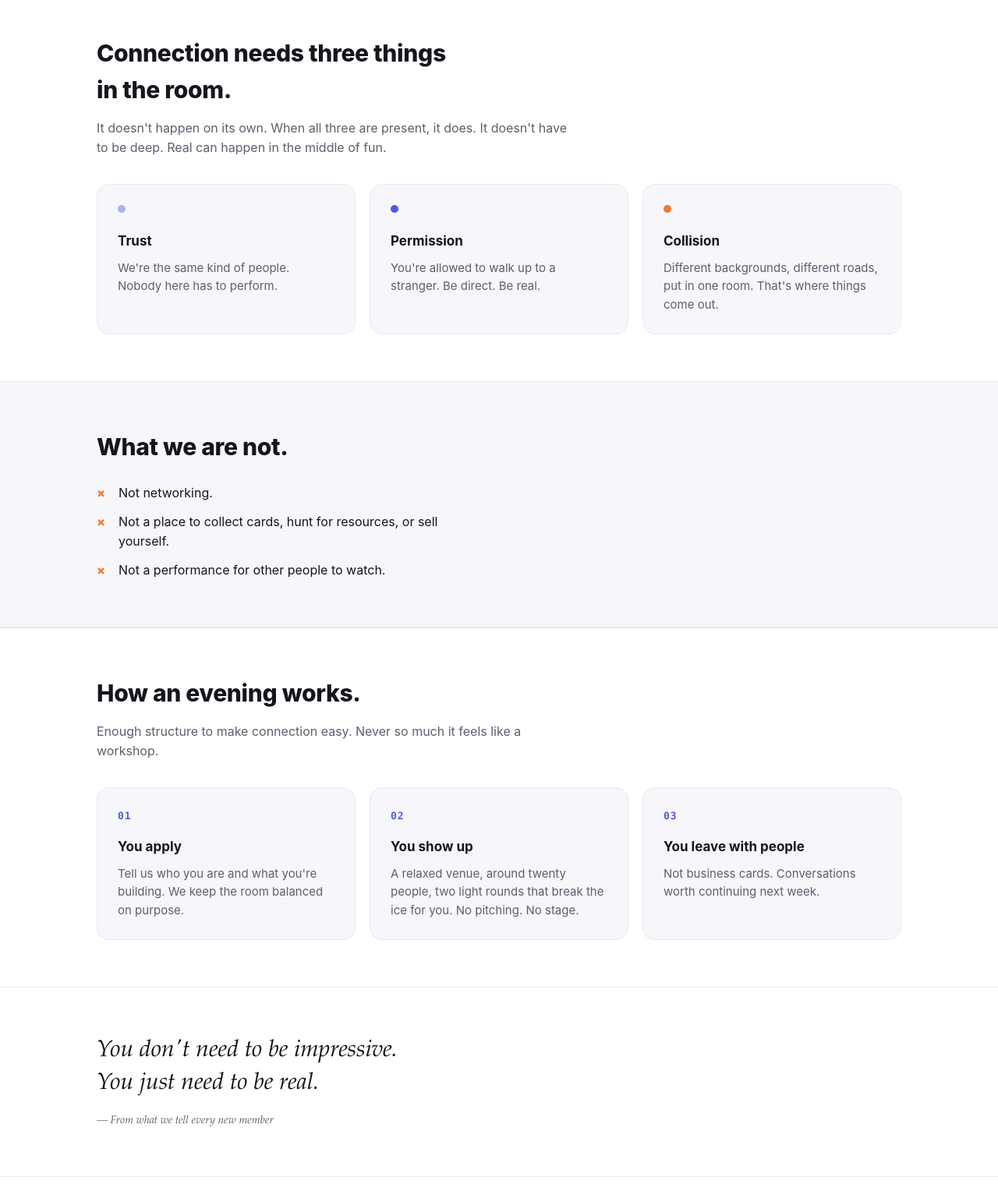
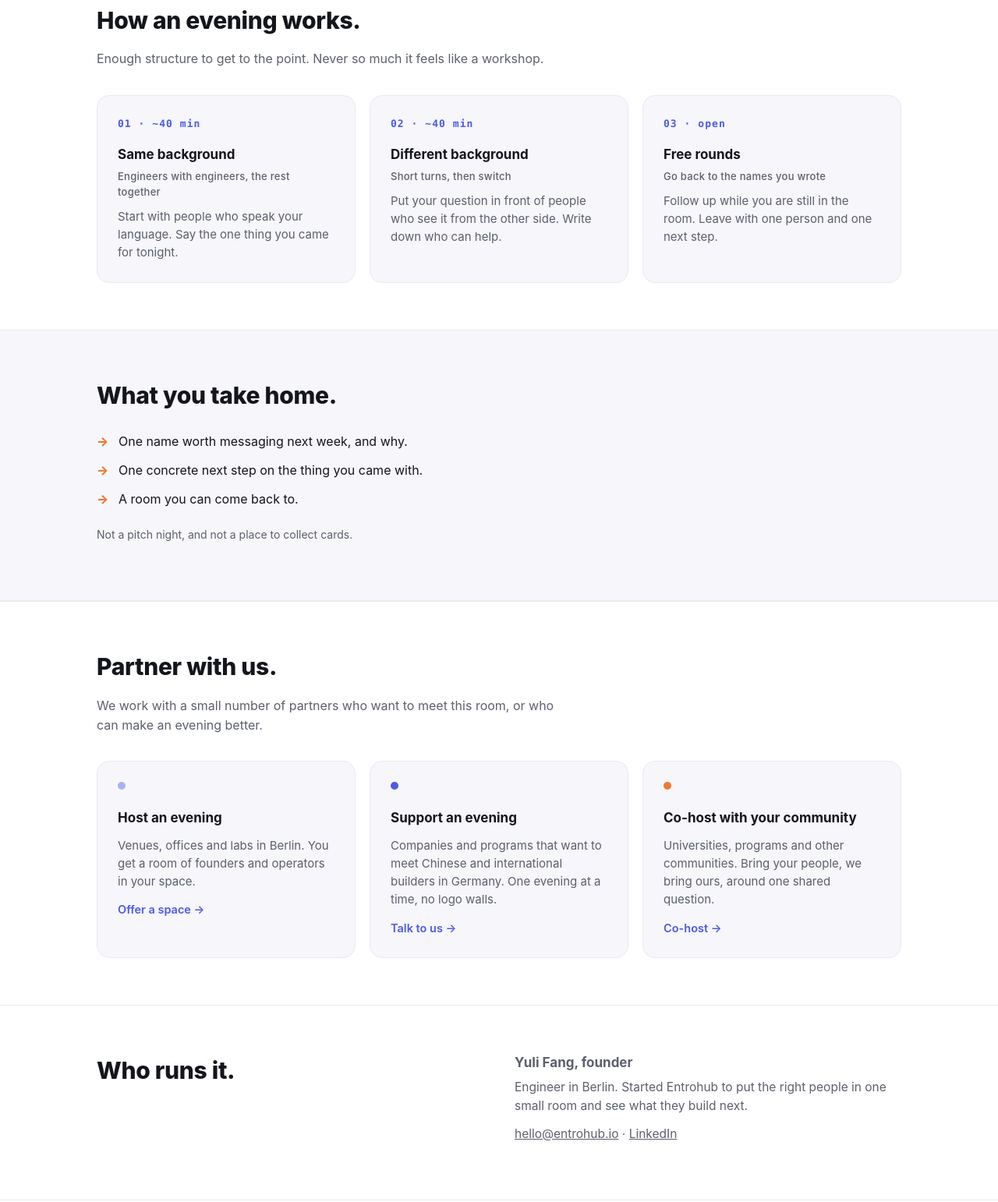
Before and after one commit to entrohub-de/entrohub-landing, a plain HTML site: page index.html in a window 1280 px wide. Shown: the part 1224-2766 px from the top of the page at 78% size. Drawn offline with Linux system fonts and the light colour scheme.

Commit message:
改版：每场一个问题、三轮玩法、合作入口、创始人信息
Co-Authored-By: Claude Opus 5.5 <noreply@anthropic.com>

```diff
--- a/index.html
+++ b/index.html
@@ -3,16 +3,16 @@
 <head>
   <meta charset="utf-8" />
   <meta name="viewport" content="width=device-width, initial-scale=1" />
-  <title>Entrohub — Plenty of contact. Almost no connection. We fix that.</title>
-  <meta name="description" content="Entrohub is a Berlin community for people living between two worlds. Curated evenings for builders in AI, product, engineering and design. Not networking. No pitching. Just people who see each other." />
+  <title>Entrohub — Small rooms in Berlin. Leave with one real next step.</title>
+  <meta name="description" content="Entrohub runs small evenings in Berlin for Chinese and international founders, builders and operators. Around twenty people, one question per night, three short rounds. You leave with a name and a next step, not a stack of cards." />
   <link rel="canonical" href="https://entrohub.io/" />
   <link rel="icon" type="image/png" href="/assets/entrohub-icon.png" />
 
   <!-- Open Graph -->
   <meta property="og:type" content="website" />
   <meta property="og:site_name" content="Entrohub" />
-  <meta property="og:title" content="Entrohub — Plenty of contact. Almost no connection. We fix that." />
-  <meta property="og:description" content="A Berlin community for people living between two worlds. Curated evenings for builders in AI, product, engineering and design. Not networking." />
+  <meta property="og:title" content="Entrohub — Small rooms in Berlin. Leave with one real next step." />
+  <meta property="og:description" content="Small evenings in Berlin for Chinese and international founders, builders and operators. One question per night. Leave with a name and a next step." />
   <meta property="og:url" content="https://entrohub.io/" />
   <meta property="og:image" content="https://entrohub.io/assets/entrohub-banner.png" />
   <meta name="twitter:card" content="summary_large_image" />
@@ -26,13 +26,16 @@
     "alternateName": "Entrohub Berlin",
     "url": "https://entrohub.io/",
     "logo": "https://entrohub.io/assets/entrohub-icon.png",
-    "description": "A Berlin community for people living between two worlds. Entrohub runs curated evenings for builders and operators in AI, product, engineering and design. It is not networking; it exists to turn contact into real connection.",
+    "description": "A Berlin community for Chinese and international founders, builders and operators. Entrohub runs small evenings of around twenty people, each built around one practical question, so every participant leaves with a concrete next step.",
+    "founder": { "@type": "Person", "name": "Yuli Fang", "url": "https://www.linkedin.com/in/yulifang" },
     "foundingLocation": { "@type": "City", "name": "Berlin" },
     "areaServed": ["Berlin", "Europe"],
     "email": "hello@entrohub.io",
+    "knowsLanguage": ["zh", "en"],
     "sameAs": [
       "https://www.meetup.com/entrohub/",
-      "https://luma.com/entrohub"
+      "https://luma.com/entrohub",
+      "https://www.linkedin.com/company/theentrohub/"
     ]
   }
   </script>
@@ -138,6 +141,17 @@
     .join{ text-align:center }
     .join h2{ margin:0 auto 16px } .join .lead{ margin:0 auto 32px }
 
+    .rounds .card h3 small{ display:block; font-weight:500; color:var(--muted); font-size:13px; margin-top:4px; letter-spacing:.02em }
+    .take{ background:var(--card); border-top:1px solid var(--line); border-bottom:1px solid var(--line) }
+    .take ul{ list-style:none; padding:0; margin:24px 0 0; display:grid; gap:12px; max-width:56ch }
+    .take li{ font-size:16px; padding-left:28px; position:relative }
+    .take li::before{ content:"→"; position:absolute; left:0; color:var(--orange); font-weight:800 }
+    .founder{ display:grid; grid-template-columns:1fr 1fr; gap:40px; align-items:start }
+    @media(max-width:820px){ .founder{ grid-template-columns:1fr; gap:20px } }
+    .founder .who{ font-size:17px; margin:0 0 6px; font-weight:700 }
+    .founder p{ margin:0 0 12px; color:var(--muted); font-size:15.5px }
+    .partner .card a{ color:var(--accent); font-weight:600; text-decoration:none; font-size:14.5px; display:inline-block; margin-top:14px }
+    .langs{ margin-top:22px; font-size:14px; color:var(--muted) }
     footer{ border-top:1px solid var(--line); padding:44px 0; color:var(--muted); font-size:15px }
     footer .wrap{ display:flex; justify-content:space-between; gap:24px; flex-wrap:wrap; align-items:center }
     footer a{ text-decoration:none; color:var(--muted); margin-right:20px }
@@ -152,9 +166,9 @@
         <img class="logo-img logo-dark" src="/assets/entrohub-logo-light-text.png" alt="Entrohub" />
       </a>
       <nav>
-        <a href="#connection">Why we exist</a>
         <a href="#how">How it works</a>
-        <a href="#join">Join</a>
+        <a href="#partner">Partner with us</a>
+        <a href="#join">Next evening</a>
       </nav>
     </div>
   </header>
@@ -162,14 +176,14 @@
   <main>
     <section class="hero">
       <div class="wrap">
-        <p class="eyebrow">Berlin · A community for people between two worlds</p>
-        <h1>Plenty of contact. <span class="em">Almost no connection.</span></h1>
-        <p class="lede">Bars, apps, networking events. Most of it manufactures contact, not connection. Entrohub is where builders who live between two worlds actually get seen.</p>
+        <p class="eyebrow">Berlin · Chinese &amp; international founders, builders, operators</p>
+        <h1>Small rooms. <span class="em">One real next step.</span></h1>
+        <p class="lede">Every Entrohub evening is built around one question: finding a buyer, a partner, a first hire. Around twenty people, three short rounds. You leave with a name to follow up next week, not a stack of cards.</p>
         <div class="cta-row">
-          <a class="btn" href="https://luma.com/entrohub">Join the next evening</a>
-          <a class="btn ghost" href="#connection">What is Entrohub?</a>
+          <a class="btn" href="https://luma.com/entrohub">See the next evening</a>
+          <a class="btn ghost" href="#partner">Partner with us</a>
         </div>
-        <p class="micro">By application <span class="sep"></span> Around twenty per evening <span class="sep"></span> No pitching</p>
+        <p class="micro">Around twenty per evening <span class="sep"></span> One question per night <span class="sep"></span> No pitching</p>
       </div>
     </section>
 
@@ -177,60 +191,62 @@
       <div class="wrap">
         <span>Curated by hand</span><span class="sep"></span>
         <span>By application &amp; referral</span><span class="sep"></span>
-        <span>Same-kind rooms, not open door</span>
+        <span>Chinese or English, each event says which</span>
       </div>
     </div>
 
-    <section id="connection">
+    <section id="why">
       <div class="wrap">
-        <p class="lead big">The loneliness isn't being alone. It's being in a room full of people and not one of them seeing you.</p>
-        <p class="lead" style="margin-top:24px">Immigrants feel it in concentrate. You're suspended between two worlds, fully at home in neither, and a part of you belongs to both. It makes you lonely. It also makes you open. Entrohub is for people who have the fire and just aren't wired together yet.</p>
+        <p class="lead big">Most events give you contact. Very few give you a next step.</p>
+        <p class="lead" style="margin-top:24px">Many of us moved to Germany to build something. We know a lot of people and still don't know who to ask for the one thing we need right now. Entrohub keeps the room small and the question specific, so the right people actually find each other.</p>
       </div>
     </section>
 
-    <section>
+    <section id="how" class="rounds">
       <div class="wrap">
-        <h2>Connection needs three things in the room.</h2>
-        <p class="lead">It doesn't happen on its own. When all three are present, it does. It doesn't have to be deep. Real can happen in the middle of fun.</p>
+        <h2>How an evening works.</h2>
+        <p class="lead">Enough structure to get to the point. Never so much it feels like a workshop.</p>
         <div class="grid">
-          <div class="card">
-            <span class="dot d1"></span>
-            <h3>Trust</h3>
-            <p>We're the same kind of people. Nobody here has to perform.</p>
-          </div>
-          <div class="card">
-            <span class="dot d2"></span>
-            <h3>Permission</h3>
-            <p>You're allowed to walk up to a stranger. Be direct. Be real.</p>
-          </div>
-          <div class="card">
-            <span class="dot d3"></span>
-            <h3>Collision</h3>
-            <p>Different backgrounds, different roads, put in one room. That's where things come out.</p>
-          </div>
+          <div class="card"><span class="step-num">01 · ~40 min</span><h3>Same background<small>Engineers with engineers, the rest together</small></h3><p>Start with people who speak your language. Say the one thing you came for tonight.</p></div>
+          <div class="card"><span class="step-num">02 · ~40 min</span><h3>Different background<small>Short turns, then switch</small></h3><p>Put your question in front of people who see it from the other side. Write down who can help.</p></div>
+          <div class="card"><span class="step-num">03 · open</span><h3>Free rounds<small>Go back to the names you wrote</small></h3><p>Follow up while you are still in the room. Leave with one person and one next step.</p></div>
         </div>
       </div>
     </section>
 
-    <section class="not">
+    <section class="take">
       <div class="wrap">
-        <h2>What we are not.</h2>
+        <h2>What you take home.</h2>
         <ul>
-          <li>Not networking.</li>
-          <li>Not a place to collect cards, hunt for resources, or sell yourself.</li>
-          <li>Not a performance for other people to watch.</li>
+          <li>One name worth messaging next week, and why.</li>
+          <li>One concrete next step on the thing you came with.</li>
+          <li>A room you can come back to.</li>
         </ul>
+        <p class="langs">Not a pitch night, and not a place to collect cards.</p>
       </div>
     </section>
 
-    <section id="how">
+    <section id="partner" class="partner">
       <div class="wrap">
-        <h2>How an evening works.</h2>
-        <p class="lead">Enough structure to make connection easy. Never so much it feels like a workshop.</p>
+        <h2>Partner with us.</h2>
+        <p class="lead">We work with a small number of partners who want to meet this room, or who can make an evening better.</p>
         <div class="grid">
-          <div class="card"><span class="step-num">01</span><h3>You apply</h3><p>Tell us who you are and what you're building. We keep the room balanced on purpose.</p></div>
-          <div class="card"><span class="step-num">02</span><h3>You show up</h3><p>A relaxed venue, around twenty people, two light rounds that break the ice for you. No pitching. No stage.</p></div>
-          <div class="card"><span class="step-num">03</span><h3>You leave with people</h3><p>Not business cards. Conversations worth continuing next week.</p></div>
+          <div class="card"><span class="dot d1"></span><h3>Host an evening</h3><p>Venues, offices and labs in Berlin. You get a room of founders and operators in your space.</p><a href="mailto:hello@entrohub.io?subject=Host%20an%20Entrohub%20evening">Offer a space →</a></div>
+          <div class="card"><span class="dot d2"></span><h3>Support an evening</h3><p>Companies and programs that want to meet Chinese and international builders in Germany. One evening at a time, no logo walls.</p><a href="mailto:hello@entrohub.io?subject=Support%20an%20Entrohub%20evening">Talk to us →</a></div>
+          <div class="card"><span class="dot d3"></span><h3>Co-host with your community</h3><p>Universities, programs and other communities. Bring your people, we bring ours, around one shared question.</p><a href="mailto:hello@entrohub.io?subject=Co-host%20with%20Entrohub">Co-host →</a></div>
+        </div>
+      </div>
+    </section>
+
+    <section id="founder">
+      <div class="wrap founder">
+        <div>
+          <h2>Who runs it.</h2>
+        </div>
+        <div>
+          <p class="who">Yuli Fang, founder</p>
+          <p>Engineer in Berlin. Started Entrohub to put the right people in one small room and see what they build next.</p>
+          <p><a href="mailto:hello@entrohub.io">hello@entrohub.io</a> · <a href="https://www.linkedin.com/in/yulifang">LinkedIn</a></p>
         </div>
       </div>
     </section>
@@ -239,8 +255,7 @@
       <div class="wrap">
         <blockquote>
           You don't need to be impressive. You just need to be real.
-          <!-- This is the brand line, not a testimonial. Keep it. -->
-          <span class="src">— From what we tell every new member</span>
+          <span class="src">— What we tell every new member</span>
         </blockquote>
       </div>
     </section>
@@ -248,7 +263,7 @@
     <section id="join" class="join">
       <div class="wrap">
         <h2>Come to the next one.</h2>
-        <p class="lead">We run regular evenings in Berlin. Grab a spot at the next Builders Night.</p>
+        <p class="lead">We run small evenings in Berlin. Dates, topics and language are on Luma.</p>
         <div class="cta-row" style="justify-content:center">
           <a class="btn" href="https://luma.com/entrohub">See upcoming events</a>
           <a class="btn ghost-fg" href="https://www.meetup.com/entrohub/">Join on Meetup</a>
@@ -263,6 +278,7 @@
       <div>
         <a href="https://luma.com/entrohub">Luma</a>
         <a href="https://www.meetup.com/entrohub/">Meetup</a>
+        <a href="https://www.linkedin.com/company/theentrohub/">LinkedIn</a>
         <a href="mailto:hello@entrohub.io">hello@entrohub.io</a>
       </div>
     </div>
```
Also changed, not shown: llms.txt.
